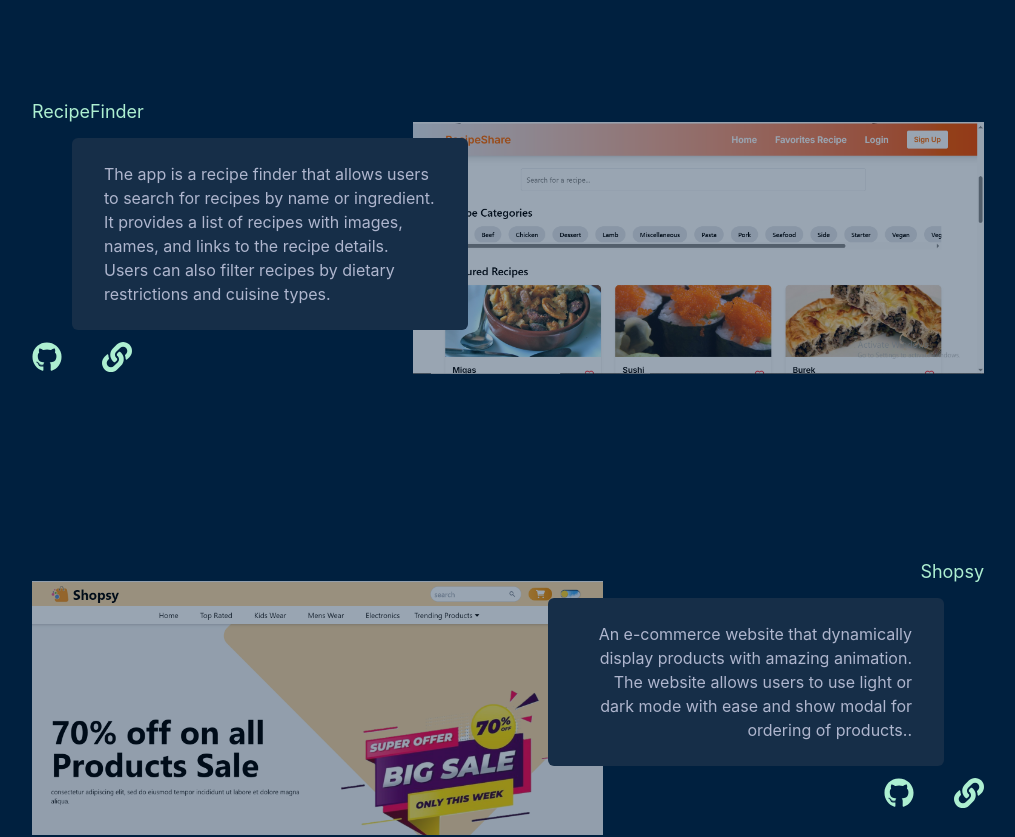
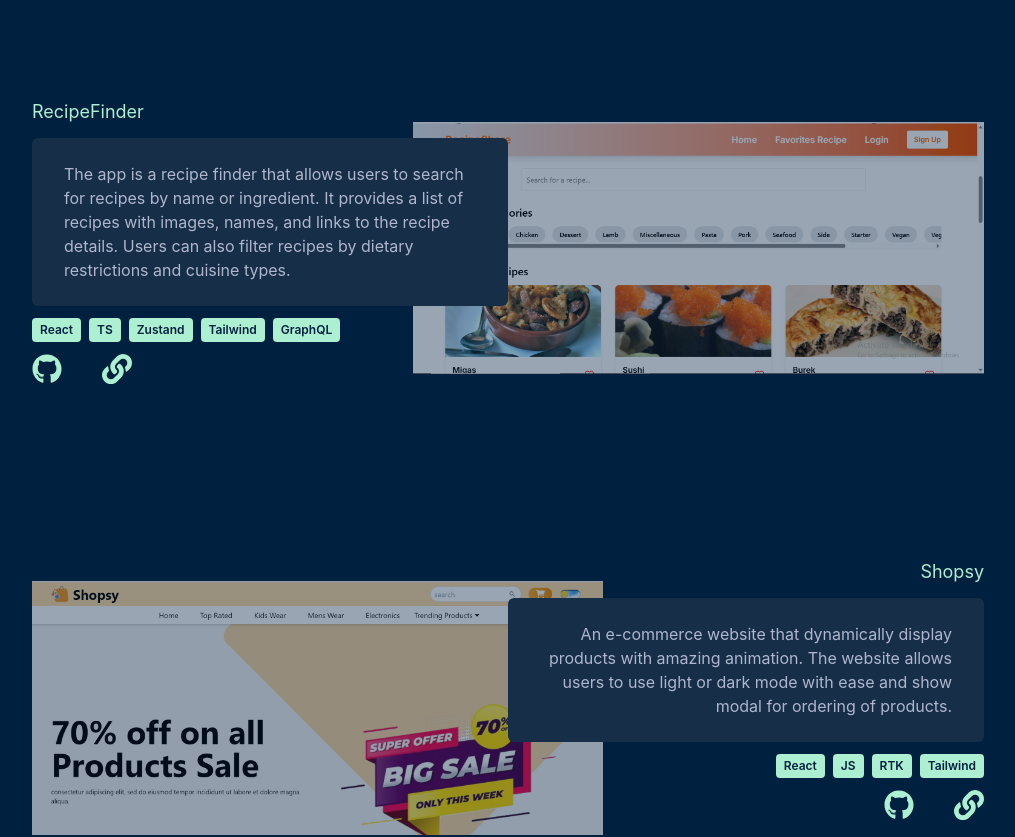
Before and after one commit to Kaddesh/my-portfolio, a React (Create React App) app: page / in a window 1280 px wide. Shown: the part 3800-4637 px from the top of the page, without its empty margins (132-1147 px from the left). Built offline with nearby package versions, Linux system fonts and the light colour scheme.

Commit message:
add tools

```diff
--- a/src/components/portfolio/projectCard.jsx
+++ b/src/components/portfolio/projectCard.jsx
@@ -30,6 +30,17 @@ const ProjectCard = ({ item, reverse }) => {
             <h2 className="text-white font-bold text-base lg:text-lg">{item.projectTitle}</h2>
             <p className="text-sm leading-7 text-white mt-6">{item.description}</p>
 
+            <div className="flex flex-wrap gap-2 mt-4">
+              {item.tools?.map((tool, index) => (
+                <span
+                  key={index}
+                  className="bg-[#ADEFD1FF] text-[#00203FFF] px-2 py-1 rounded text-xs font-semibold"
+                >
+                  {tool}
+                </span>
+              ))}
+            </div>
+
             <div className="flex mt-4">
               <a href={item.hrefGit}>
                 <FaGithub size={30} className="mr-10 text-[#ADEFD1FF]" />
@@ -59,9 +70,24 @@ const ProjectCard = ({ item, reverse }) => {
           }`}
         >
           <h2 className="text-[#ADEFD1FF] text-base lg:text-lg">{item.projectTitle}</h2>
-          <div className="bg-[#162e48] rounded-md items-center px-8 sm:mx-10 py-6">
+          <div className="bg-[#162e48] rounded-md items-center px-8 sm:mx-10 lg:mx-0 py-6">
             <p className="text-sm lg:text-base leading-7">{item.description}</p>
           </div>
+           {/* ✅ Tools (Desktop view) */}
+        <div
+              className={`flex flex-wrap gap-2 mt-4 ${
+                reverse ? "justify-start" : "justify-end"
+              }`}
+            >
+              {item.tools?.map((tool, index) => (
+                <span
+                  key={index}
+                  className="bg-[#ADEFD1FF] text-[#00203FFF] px-2 py-1 rounded text-xs font-semibold"
+                >
+                  {tool}
+                </span>
+              ))}
+            </div>
 
           <div className="flex">
             <a href={item.hrefGit}>
@@ -72,6 +98,7 @@ const ProjectCard = ({ item, reverse }) => {
             </a>
           </div>
         </div>
+
       </div>
     </AnimateInView>
   );
--- a/src/data/portfolio.js
+++ b/src/data/portfolio.js
@@ -1,63 +1,70 @@
-
-
-
 const PortfolioItems = [
-
   {
-      hrefLink:  'https://www.smartparrot.ai/',
+    hrefLink: 'https://www.smartparrot.ai/',
     hrefGit: '',
     imgSrc: '/assets/parrot3.PNG',
     mobileImgSrc: '/assets/smartparrot-mobile.PNG',
     altText: 'parrotAi',
     projectTitle: 'Smartparrot',
-      description: 'One app to manage all social content post, it helps you to generate ai prompt for all your social media content and helps you to schedule post, assign your post and also tract all your social media content on all social media platforms.',
+    tools: ['Nextjs', 'Typescript', 'Redux', 'RTK', 'Tailwind'],
+    description:
+      'One app to manage all social content post, it helps you to generate ai prompt for all your social media content and helps you to schedule post, assign your post and also tract all your social media content on all social media platforms.',
   },
   {
-      hrefLink:'https://my-portfolio-red-zeta-15.vercel.app/',
+    hrefLink: 'https://tastytrack.vercel.app/',
     hrefGit: 'https://github.com/Kaddesh/Recipe-Finder',
     imgSrc: '/assets/recipe-share.PNG',
     mobileImgSrc: '/assets/recipe-share.PNG',
     altText: 'recipeApp',
     projectTitle: 'RecipeFinder',
-      description: 'The app is a recipe finder that allows users to search for recipes by name or ingredient. It provides a list of recipes with images, names, and links to the recipe details. Users can also filter recipes by dietary restrictions and cuisine types.',
+    tools: ['React', 'TS', 'Zustand', 'Tailwind', 'GraphQL'],
+    description:
+      'The app is a recipe finder that allows users to search for recipes by name or ingredient. It provides a list of recipes with images, names, and links to the recipe details. Users can also filter recipes by dietary restrictions and cuisine types.',
   },
   {
-      hrefLink:'https://kaddesh.github.io/EShopsy/',
+    hrefLink: 'https://kaddesh.github.io/EShopsy/',
     hrefGit: 'https://github.com/Kaddesh/EShopsy',
     imgSrc: '/assets/shopsy.PNG',
     mobileImgSrc: '/assets/shopsy-mobile.PNG',
     altText: 'shop',
     projectTitle: 'Shopsy',
-      description: 'An e-commerce website that dynamically display products with amazing animation. The website allows users to use light or dark mode with ease and show modal for ordering of products..',
+    tools: ['React', 'JS', 'RTK', 'Tailwind'],
+    description:
+      'An e-commerce website that dynamically display products with amazing animation. The website allows users to use light or dark mode with ease and show modal for ordering of products.',
   },
   {
-      hrefLink:  'https://kaddesh.github.io/easybank-/',
+    hrefLink: 'https://kaddesh.github.io/easybank-/',
     hrefGit: 'https://github.com/Kaddesh/easybank-',
     imgSrc: '/assets/easybuy1.PNG',
     mobileImgSrc: 'assets/easybank-mobile.PNG',
     altText: 'EasyBuy app',
     projectTitle: 'EasyBank',
-      description: 'The app is a landing page that provides users with an optimal layout depending on their device screen size. It displays hover states for all interactive elements on the page.',
+    tools: ['React', 'JS', 'SCSS'],
+    description:
+      'The app is a landing page that provides users with an optimal layout depending on their device screen size. It displays hover states for all interactive elements on the page.',
   },
   {
-      hrefLink:'https://taskye-kaddeshs-projects.vercel.app/',
+    hrefLink: 'https://taskye-kaddeshs-projects.vercel.app/',
     hrefGit: 'https://github.com/Kaddesh/Taskye',
     imgSrc: '/assets/taskyDesk.PNG',
     mobileImgSrc: '/assets/taskyMobile.PNG',
     altText: 'tasky',
     projectTitle: 'Taskye',
-      description: 'A task management solution that helps you to schedule task. You can assign task, manage task as either completed or not and you can delete completed task with ease. Furthermore, this solution gives you the leverage to filter task based on assigned priority, due date and task category. Zustand was used for state management.',
+    tools: ['React', 'JS', 'Redux', 'Tailwind'],
+    description:
+      'A task management solution that helps you to schedule task. You can assign task, manage task as either completed or not and you can delete completed task with ease. Furthermore, this solution gives you the leverage to filter task based on assigned priority, due date and task category. Zustand was used for state management.',
   },
   {
-      hrefLink:  'https://kaddesh.github.io/tracker/',
+    hrefLink: 'https://kaddesh.github.io/tracker/',
     hrefGit: 'https://github.com/Kaddesh/tracker',
     imgSrc: '/assets/ip-tracker.PNG',
     mobileImgSrc: 'assets/tracker-mobile.PNG',
     altText: 'IP Address Tracker app',
     projectTitle: 'Tracker',
-      description: 'The app is an IP Address Tracker that provides users with the ability to view their own IP address and location on a map upon initial page load. Users can search for any IP address or domain to see key information and its location.',
+    tools: ['React', 'JS', 'Leaflet', 'API'],
+    description:
+      'The app is an IP Address Tracker that provides users with the ability to view their own IP address and location on a map upon initial page load. Users can search for any IP address or domain to see key information and its location.',
   },
-
 ];
 
-  export default PortfolioItems
+export default PortfolioItems;
```
Lines whose indentation alone changed are shown as unchanged.
